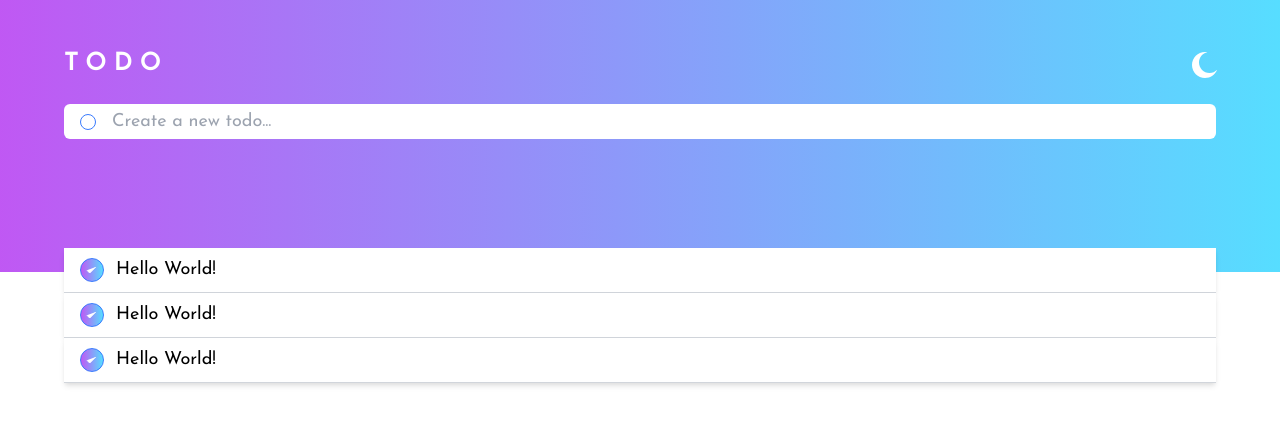
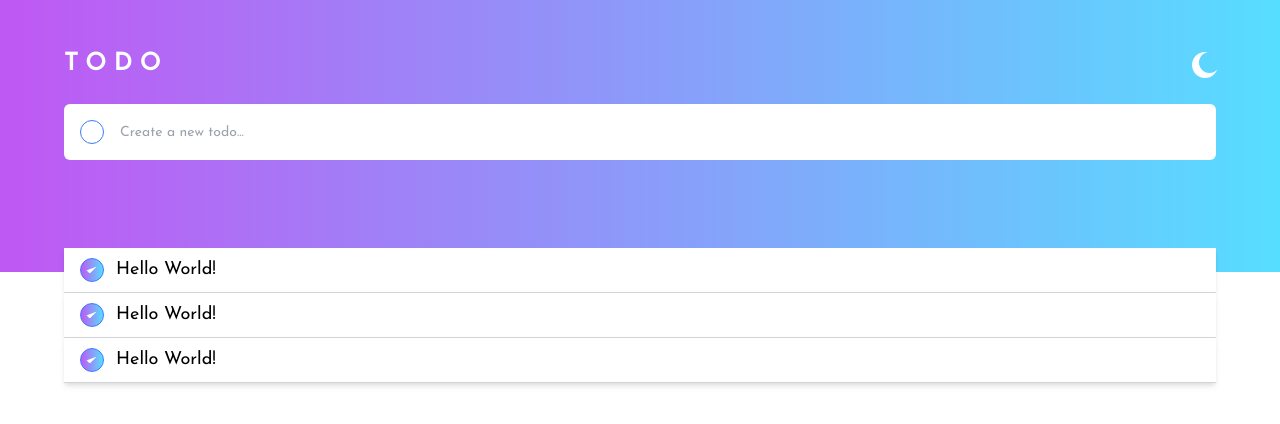
Before and after one commit to nico-TheDev/ts-todo, a React (Create React App) app: page / in a window 1280 px wide. Shown: the top 424 px of the page. Built offline with nearby package versions, Linux system fonts and the light colour scheme.

Commit message:
update size

```diff
--- a/src/components/Header.tsx
+++ b/src/components/Header.tsx
@@ -4,7 +4,7 @@ interface IProps {}
 
 const Header: React.FC<IProps> = () => {
     return (
-        <div className="h-three bg-checkBg  text-white py-12">
+        <div className="h-three bg-checkBg  text-white py-12 pb-12">
             <div className="w-90 mx-auto">
                 <div className=" mb-6 flex justify-between items-center w-full">
                     <h1 className="text-2xl tracking-one font-bold">TODO</h1>
@@ -20,11 +20,11 @@ const Header: React.FC<IProps> = () => {
                         </svg>
                     </button>
                 </div>
-                <form className="flex items-center bg-white py-2 px-4 rounded-md">
-                    <span className="w-4 h-4 border border-primaryBrightBlue rounded-full mr-4" />
+                <form className="flex items-center bg-white p-4 rounded-md">
+                    <span className="w-6 h-6 border border-primaryBrightBlue rounded-full mr-4" />
                     <input
                         type="text"
-                        className="font-light text-lg text-gray-900 flex-1 h-full"
+                        className="font-light text-sm text-gray-900 flex-1 h-full"
                         placeholder="Create a new todo..."
                     />
                 </form>
```
